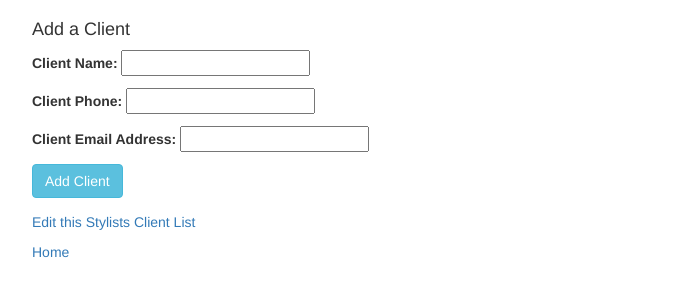
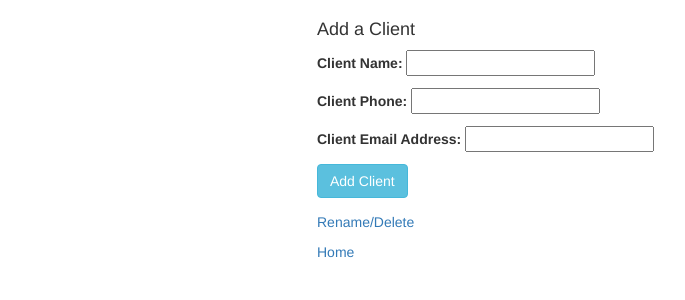
Before and after one commit to evanb2/Assessment3, a PHP site: template views/stylistsId.html.twig in a window 1280 px wide. Shown: the top 300 px of the page, without its empty margins (38-723 px from the left). Run offline with PHP 8.4, Linux system fonts and the light colour scheme; the template is opened without the code that fills it, so the values that code supplies are empty; some libraries are stand-ins or nearby versions.

Commit message:
edit styles.css

```diff
--- a/views/clients.html.twig
+++ b/views/clients.html.twig
@@ -2,6 +2,7 @@
 <head>
   <title>Hair Salon Client and Stylist List</title>
   <link rel='stylesheet' href='https://maxcdn.bootstrapcdn.com/bootstrap/3.3.1/css/bootstrap.min.css'>
+  <link href="css/styles.css" rel="stylesheet" type="text/css">
 </head>
 <body>
   <div class="container">
--- a/views/index.html.twig
+++ b/views/index.html.twig
@@ -2,6 +2,7 @@
 <head>
     <title>Hair Salon Client and Stylist List</title>
     <link rel='stylesheet' href='https://maxcdn.bootstrapcdn.com/bootstrap/3.3.1/css/bootstrap.min.css'>
+    <link href="css/styles.css" rel="stylesheet" type="text/css">
 </head>
 <body>
   <div class="container">
--- a/views/stylists.html.twig
+++ b/views/stylists.html.twig
@@ -2,6 +2,7 @@
 <head>
   <title>Hair Salon Client and Stylist List</title>
   <link rel='stylesheet' href='https://maxcdn.bootstrapcdn.com/bootstrap/3.3.1/css/bootstrap.min.css'>
+  <link href="css/styles.css" rel="stylesheet" type="text/css">
 </head>
 <body>
   <div class="container">
--- a/views/stylistsId.html.twig
+++ b/views/stylistsId.html.twig
@@ -2,6 +2,7 @@
 <head>
   <title>Hair Salon Client and Stylist List</title>
   <link rel='stylesheet' href='https://maxcdn.bootstrapcdn.com/bootstrap/3.3.1/css/bootstrap.min.css'>
+  <link href="css/styles.css" rel="stylesheet" type="text/css">
 </head>
 <body>
   <div class="container">
@@ -37,7 +38,7 @@
 
         <button type="submit" class="btn btn-info">Add Client</button>
       </form>
-      <p><a href="/stylists/{{ stylists.getId }}/edit">Edit this Stylists Client List</a></p>
+      <p><a href="/stylists/{{ stylists.getId }}/edit">Rename/Delete</a></p>
       <p><a href="/">Home</a></p>
   </div>
 </body>
--- a/views/stylists_edit.html.twig
+++ b/views/stylists_edit.html.twig
@@ -2,6 +2,7 @@
 <head>
   <title>Edit the name of this Stylist</title>
   <link rel='stylesheet' href='https://maxcdn.bootstrapcdn.com/bootstrap/3.3.1/css/bootstrap.min.css'>
+  <link href="css/styles.css" rel="stylesheet" type="text/css">
 </head>
 <body>
   <div class="container">
@@ -19,6 +20,8 @@
       <input name="_method" type="hidden" value="delete">
 
       <button type="submit" class="btn btn-info">Delete this Stylist</button>
+
+      <p><a href="/">Home</a></p>
     </form>
   </div>
 </body>
--- a/web/css/styles.css
+++ b/web/css/styles.css
@@ -1,3 +1,4 @@
-container {
-
+.container {
+  max-width: 600px;
+  margin: auto;
 }
```
Also changed, not shown: 3 other files.
